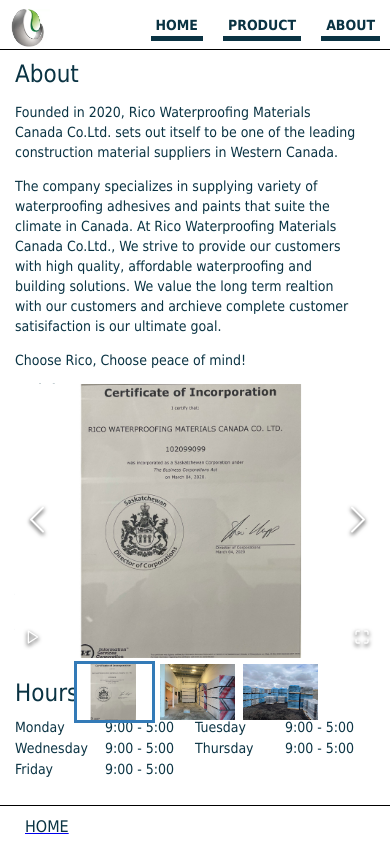
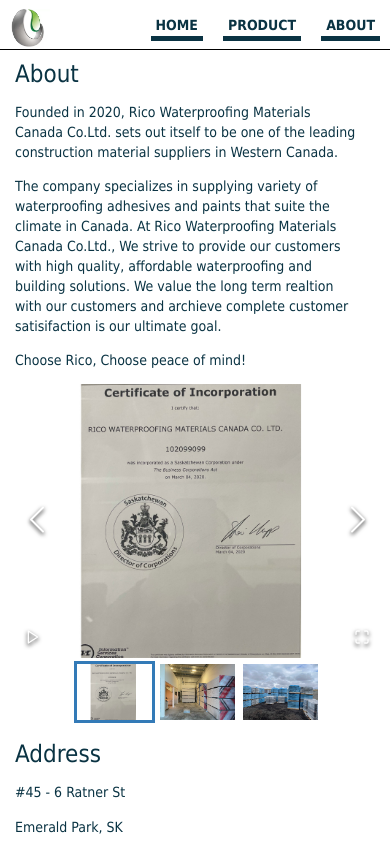
Before and after one commit to kevinren1108/rico, a React (Create React App) app: page /about in a window 390 px wide. Shown: the top 844 px of the page. Built offline with nearby package versions, Linux system fonts and the light colour scheme; what redux-immutable would draw is missing.

Commit message:
update for mobile

```diff
--- a/src/pages/aboutUs/style.js
+++ b/src/pages/aboutUs/style.js
@@ -40,7 +40,7 @@
     width: 93.67%;
     font-size: 24px;
     line-height: 28px;
-    height: 280px;
+    height: 640px;
   `};
 `;
 
```
